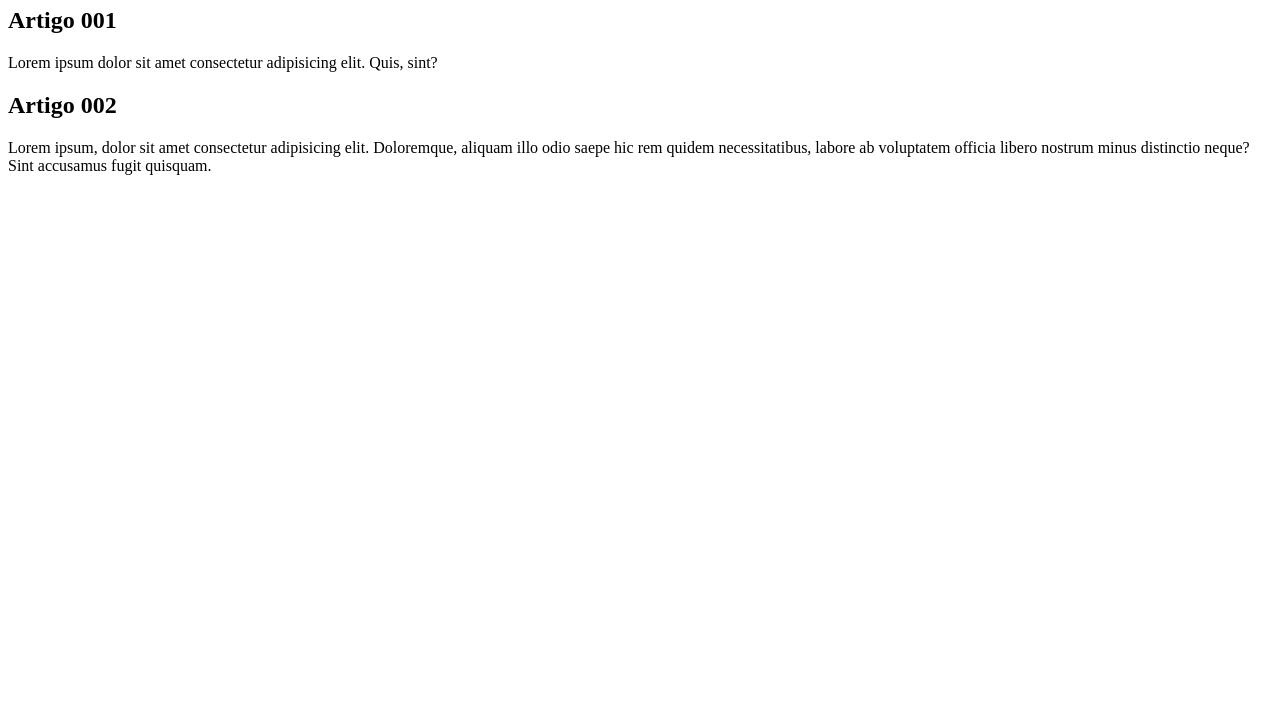
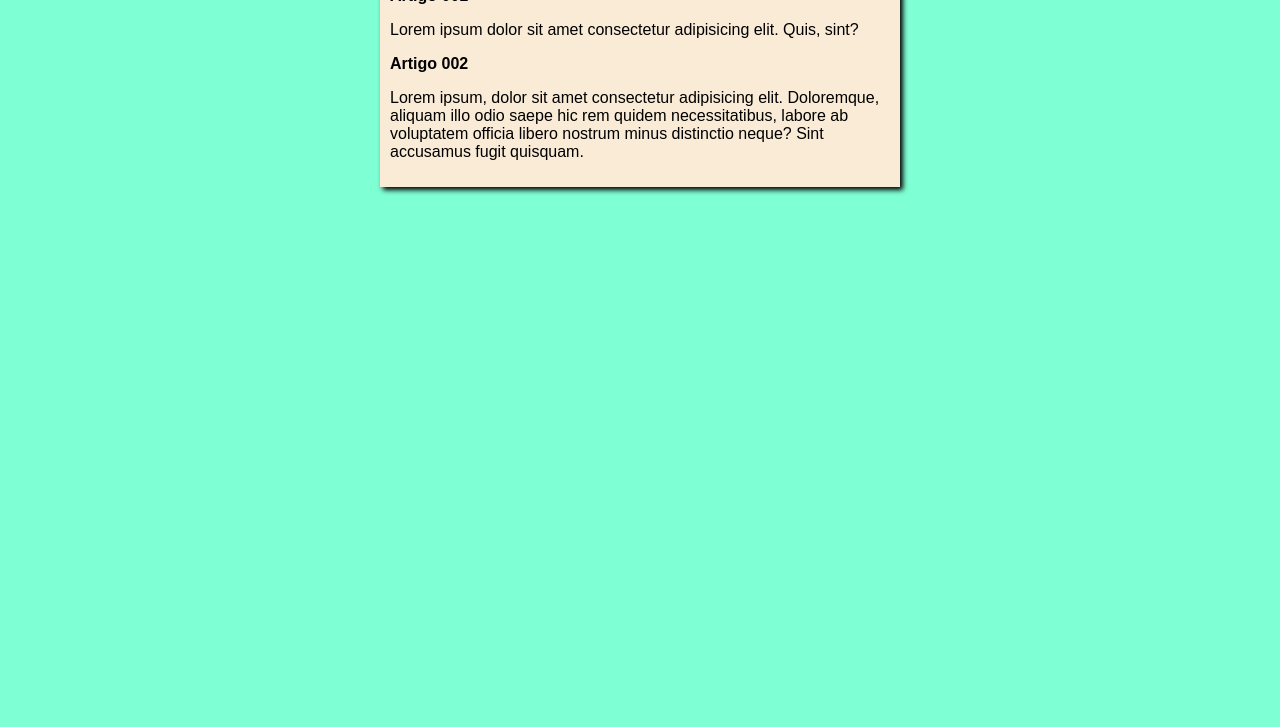
Before and after one commit to Patricia-trizia/projeto-site, a plain HTML site: page index.html in a window 1280 px wide. Shown: the part 73-800 px from the top of the page. Drawn offline with Linux system fonts and the light colour scheme.

Commit message:
iniciei desingn

```diff
--- /dev/null
+++ b/estilos/style.css
@@ -0,0 +1,16 @@
+*{
+    font-family: Arial, Helvetica, sans-serif;
+    font-size: 16px;
+}
+
+body{
+    background-color: aquamarine;
+}
+
+main{
+    background-color: antiquewhite;
+    width: 500px;
+    margin: auto;
+    padding: 10px;
+    box-shadow: 3px 3px 5px rgb(0, 0, 0.473) ;
+}
--- a/index.html
+++ b/index.html
@@ -4,6 +4,7 @@
     <meta charset="UTF-8">
     <meta name="viewport" content="width=device-width, initial-scale=1.0">
     <title>Título do Site</title>
+    <link rel="stylesheet" href="estilos/style.css">
 </head>
 <body>
     <main>
```
